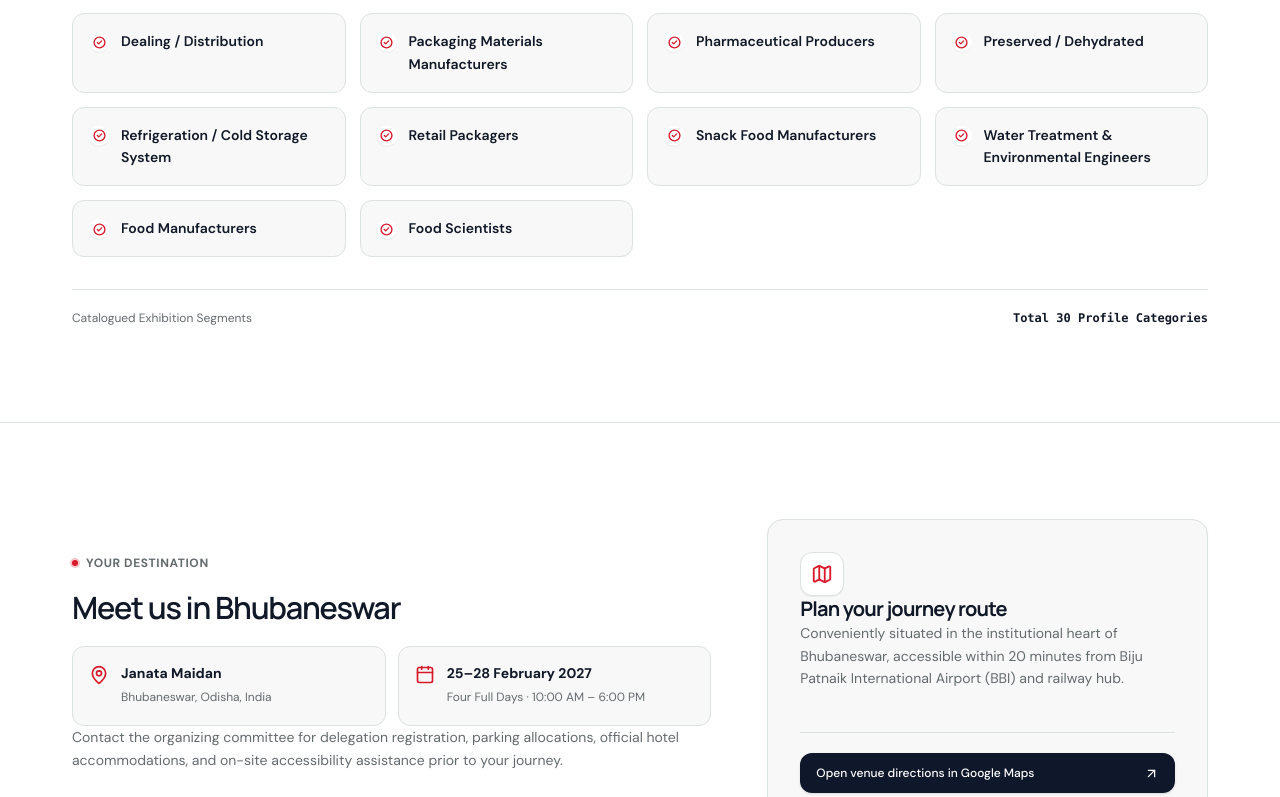
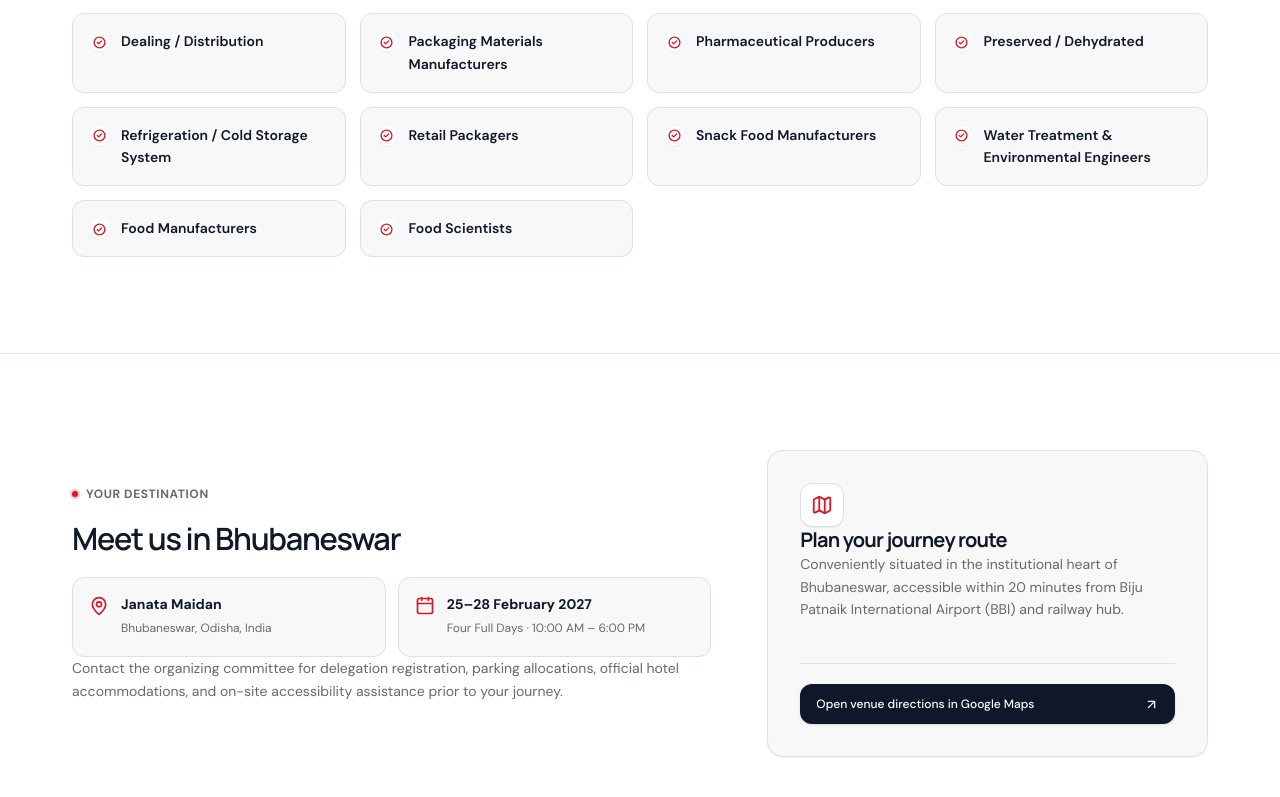
Before and after one commit to web728/pro-pack-odisha, a Next.js app: page /visitors in a window 1280 px wide. Shown: the part 2003-2800 px from the top of the page. Built offline with nearby package versions, Linux system fonts and the light colour scheme; no server answers.

Commit message:
count removed

```diff
--- a/components/pages/profiles.tsx
+++ b/components/pages/profiles.tsx
@@ -74,13 +74,7 @@ export function Profiles({ title, items }: { title: string; items: string[] }) {
           ))}
         </motion.div>
 
-        {/* Total Count Badge */}
-        <div className="mt-8 flex items-center justify-between border-t border-[var(--border)] pt-5 text-xs text-[var(--muted,#6b7280)]">
-          <span>Catalogued Exhibition Segments</span>
-          <span className="font-mono font-semibold text-[var(--foreground,#111827)]">
-            Total {items.length} Profile Categories
-          </span>
-        </div>
+
 
       </div>
     </RevealSection>
```
